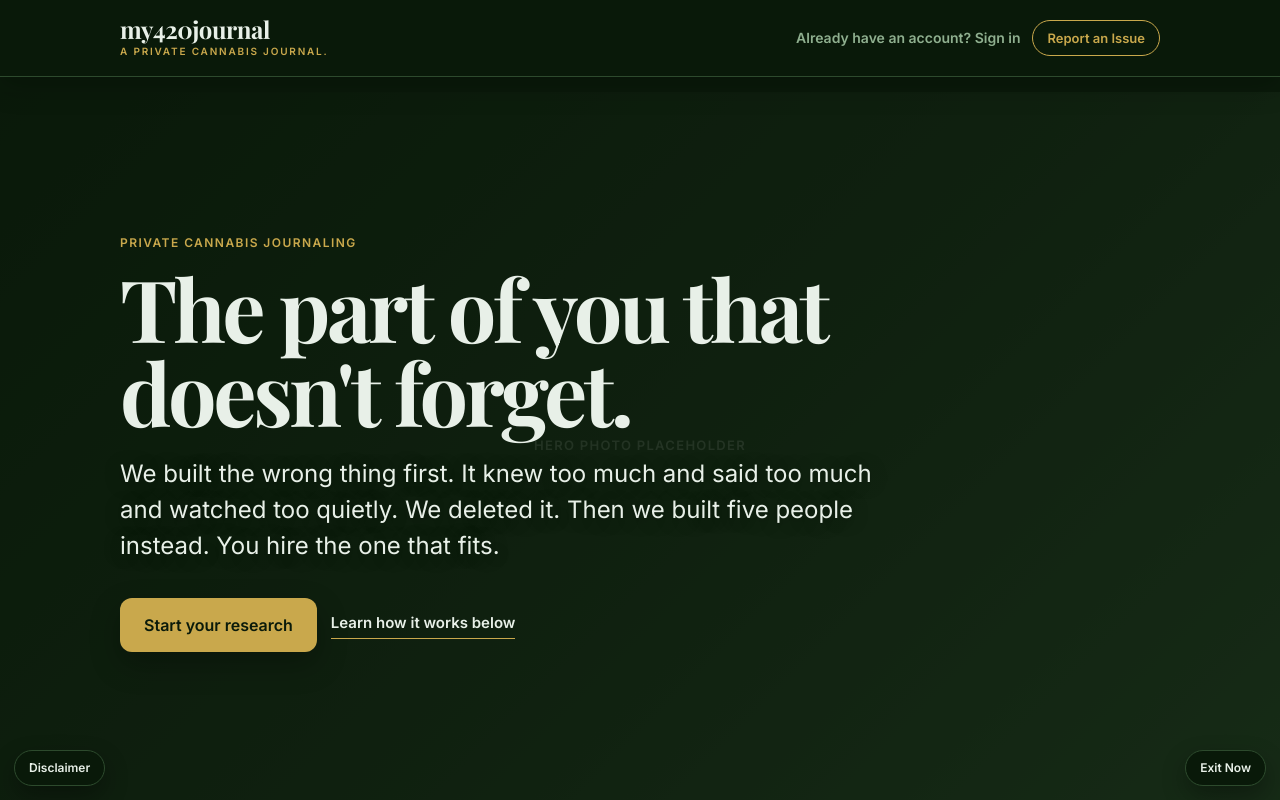
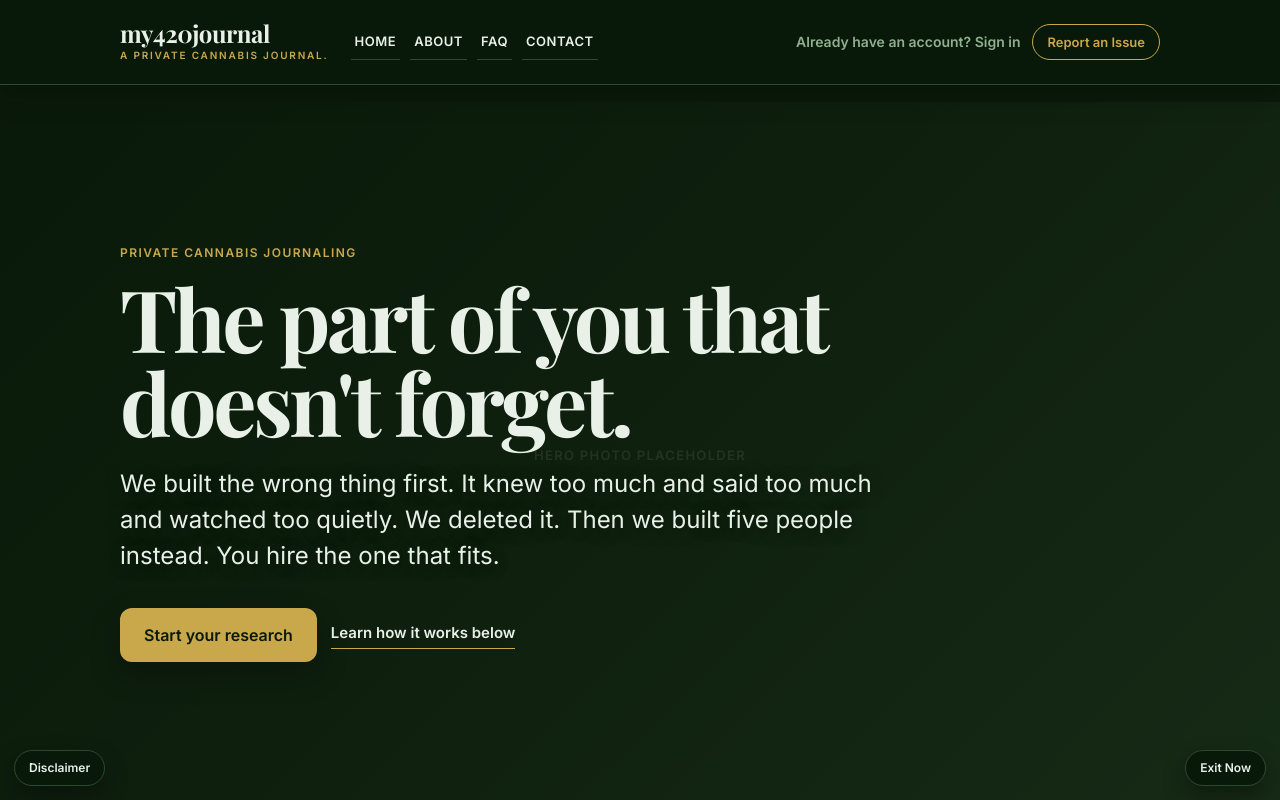
Before and after one commit to casevoiceai/my420journal-app, a React (Vite) app: page / in a window 1280 px wide. Shown: the top 800 px of the page. Built offline with nearby package versions, Linux system fonts and the light colour scheme.

Commit message:
Add real marketing section navigation

```diff
--- a/src/marketing/MarketingLayout.jsx
+++ b/src/marketing/MarketingLayout.jsx
@@ -3,6 +3,13 @@ import { Link } from 'react-router-dom'
 import { marketingFonts, marketingPage, marketingPalette as S } from './marketingStyles'
 
 const disclaimerText = 'my420journal is a private journaling tool for adults in jurisdictions where cannabis is legal. It does not sell cannabis, provide medical advice, or connect you to any dispensary for purchase. Your entries stay on your device unless you choose to share anonymized signals through the opt-in Shared Signals feature.'
+
+const sectionTabs = [
+  { label: 'Home', href: '/#home' },
+  { label: 'About', href: '/#about' },
+  { label: 'FAQ', href: '/#faq' },
+  { label: 'Contact', href: '/#contact' },
+]
 
 export default function MarketingLayout({ children }) {
   const [showDisclaimer, setShowDisclaimer] = useState(false)
@@ -33,14 +40,21 @@ export default function MarketingLayout({ children }) {
         <div style={{
           maxWidth: marketingPage.maxWidth,
           margin: '0 auto',
-          minHeight: '76px',
+          minHeight: '84px',
           padding: '12px 20px',
           display: 'flex',
           alignItems: 'center',
           justifyContent: 'space-between',
-          gap: '16px',
+          gap: '18px',
           boxSizing: 'border-box',
           flexWrap: 'wrap',
+        }}>
+          <div style={{
+            display: 'flex',
+            alignItems: 'center',
+            gap: '22px',
+            flexWrap: 'wrap',
+            minWidth: 0,
           }}>
             <Link
               to="/"
@@ -73,6 +87,27 @@ export default function MarketingLayout({ children }) {
                 A PRIVATE CANNABIS JOURNAL.
               </span>
             </Link>
+
+            <nav
+              aria-label="Marketing sections"
+              style={{
+                display: 'flex',
+                alignItems: 'center',
+                gap: '10px',
+                flexWrap: 'wrap',
+              }}
+            >
+              {sectionTabs.map((item) => (
+                <a
+                  key={item.href}
+                  href={item.href}
+                  style={sectionTabStyle}
+                >
+                  {item.label}
+                </a>
+              ))}
+            </nav>
+          </div>
 
           <nav style={{
             display: 'flex',
@@ -116,7 +151,7 @@ export default function MarketingLayout({ children }) {
         </div>
       </header>
 
-      <main style={{ flex: 1, paddingTop: '92px' }}>
+      <main style={{ flex: 1, paddingTop: '102px' }}>
         {children}
       </main>
 
@@ -292,6 +327,17 @@ function FooterColumn({ heading, lines }) {
   )
 }
 
+const sectionTabStyle = {
+  color: S.textPrimary,
+  textDecoration: 'none',
+  fontSize: '13px',
+  fontWeight: 800,
+  letterSpacing: '0.04em',
+  textTransform: 'uppercase',
+  padding: '8px 4px',
+  borderBottom: `1px solid ${S.border}`,
+}
+
 const cornerButtonStyle = {
   minHeight: '36px',
   padding: '0 14px',
```
Lines whose indentation alone changed are shown as unchanged.
